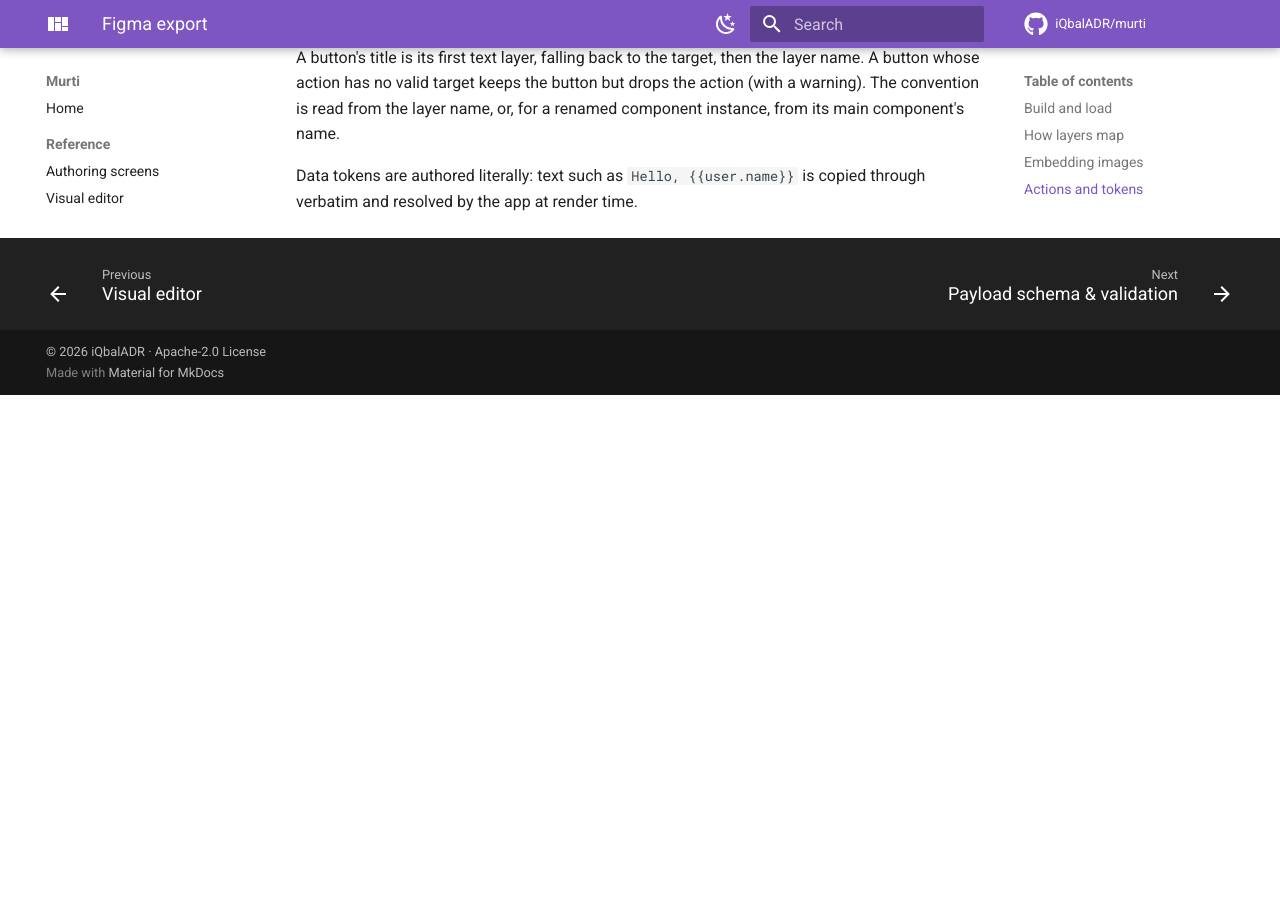
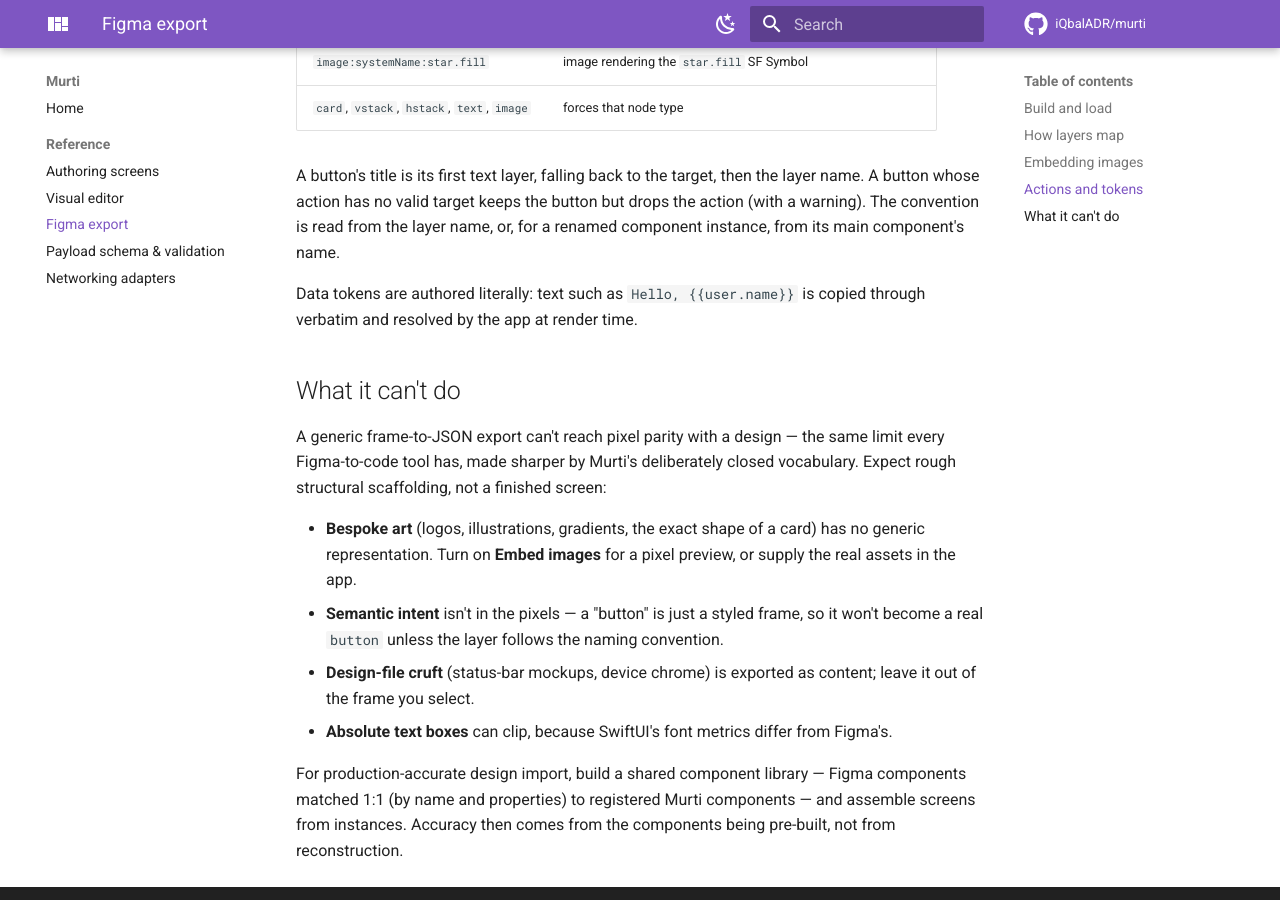
Before and after one commit to iQbalADR/murti, an MkDocs documentation site: the page built from docs/figma.md, in a window 1280 px wide and 900 px high, scrolled down 2208 px. Built offline with MkDocs 1.6.1 and Material for MkDocs 9.7.7, drawn with Linux system fonts in a browser that asks for light colours; comment, search, counter and statistics services are not loaded; before the commit the page ends 2603 px from its top, so only the background shows below that; some of the changed text lies outside the part shown.

Commit message:
docs(figma): mark export experimental; DSL + MurtiStudio are the primary authoring paths (#15)

```diff
--- a/docs/figma.md
+++ b/docs/figma.md
@@ -1,9 +1,15 @@
 # Figma export
 
+> **Status: experimental.** This turns a design into a *starting point* — rough
+> structural scaffolding you then refine — not a pixel-accurate conversion. For
+> authoring real screens, use the [MurtiBuilder DSL](authoring.md) or
+> [MurtiStudio](studio.md), which produce clean, validated payloads directly. See
+> [what it can't do](#what-it-cant-do).
+
 The Figma plugin in [`figma-plugin/`](https://github.com/iQbalADR/murti/tree/main/figma-plugin)
-turns the selected frame into a validated Murti payload, so a design can become a
-Murti screen without writing JSON by hand. It targets `murti.schema.json` directly,
-and its tests validate every mapping against that schema.
+maps the selected frame to a validated Murti payload, so a design can become an
+approximate Murti screen without writing JSON by hand. It targets
+`murti.schema.json` directly, and its tests validate every mapping against it.
 
 The mapping is lossy by design: Murti has a closed component vocabulary, so only the
 layers that map to a component are exported. Anything else produces a warning.
@@ -77,3 +83,23 @@
 
 Data tokens are authored literally: text such as `Hello, {{user.name}}` is copied
 through verbatim and resolved by the app at render time.
+
+## What it can't do
+
+A generic frame-to-JSON export can't reach pixel parity with a design — the same
+limit every Figma-to-code tool has, made sharper by Murti's deliberately closed
+vocabulary. Expect rough structural scaffolding, not a finished screen:
+
+- **Bespoke art** (logos, illustrations, gradients, the exact shape of a card) has no
+  generic representation. Turn on **Embed images** for a pixel preview, or supply the
+  real assets in the app.
+- **Semantic intent** isn't in the pixels — a "button" is just a styled frame, so it
+  won't become a real `button` unless the layer follows the naming convention.
+- **Design-file cruft** (status-bar mockups, device chrome) is exported as content;
+  leave it out of the frame you select.
+- **Absolute text boxes** can clip, because SwiftUI's font metrics differ from Figma's.
+
+For production-accurate design import, build a shared component library — Figma
+components matched 1:1 (by name and properties) to registered Murti components — and
+assemble screens from instances. Accuracy then comes from the components being
+pre-built, not from reconstruction.
```
Also changed, not shown: README.md (+5 -4 lines), figma-plugin/README.md (+7 -1 lines).
